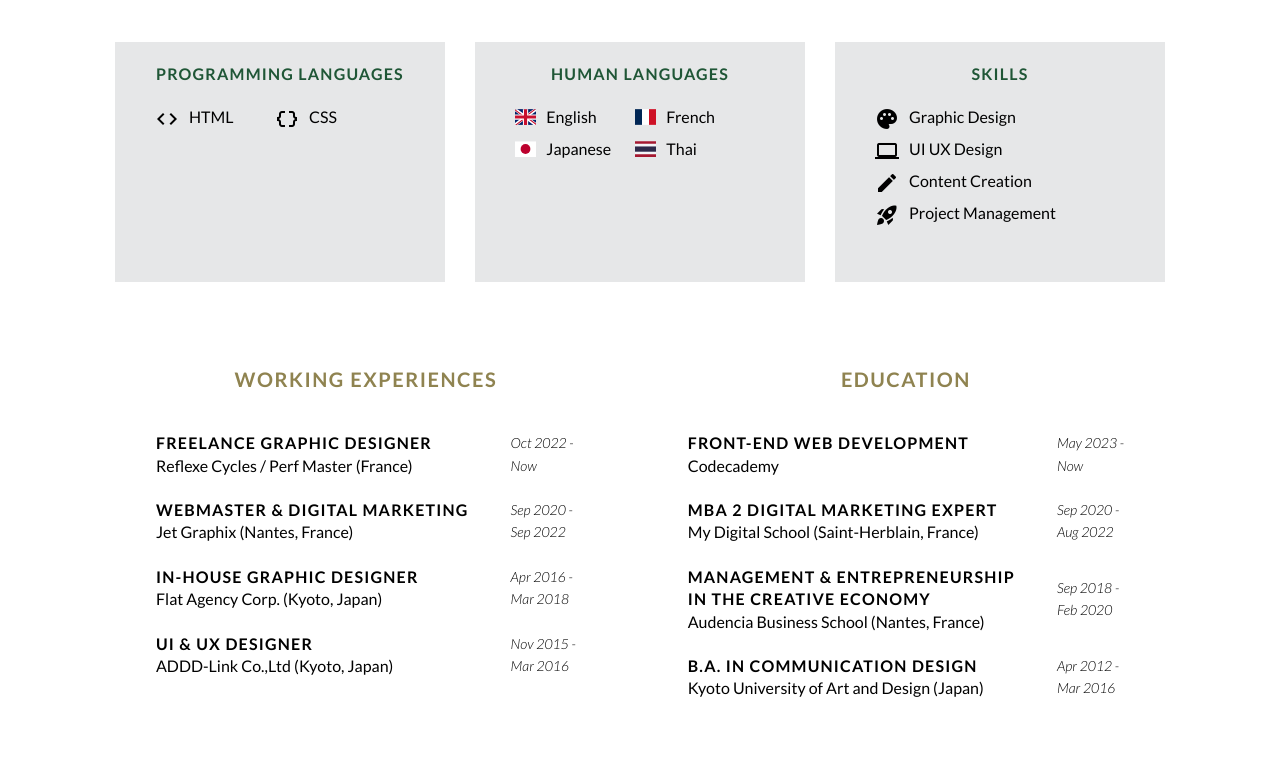
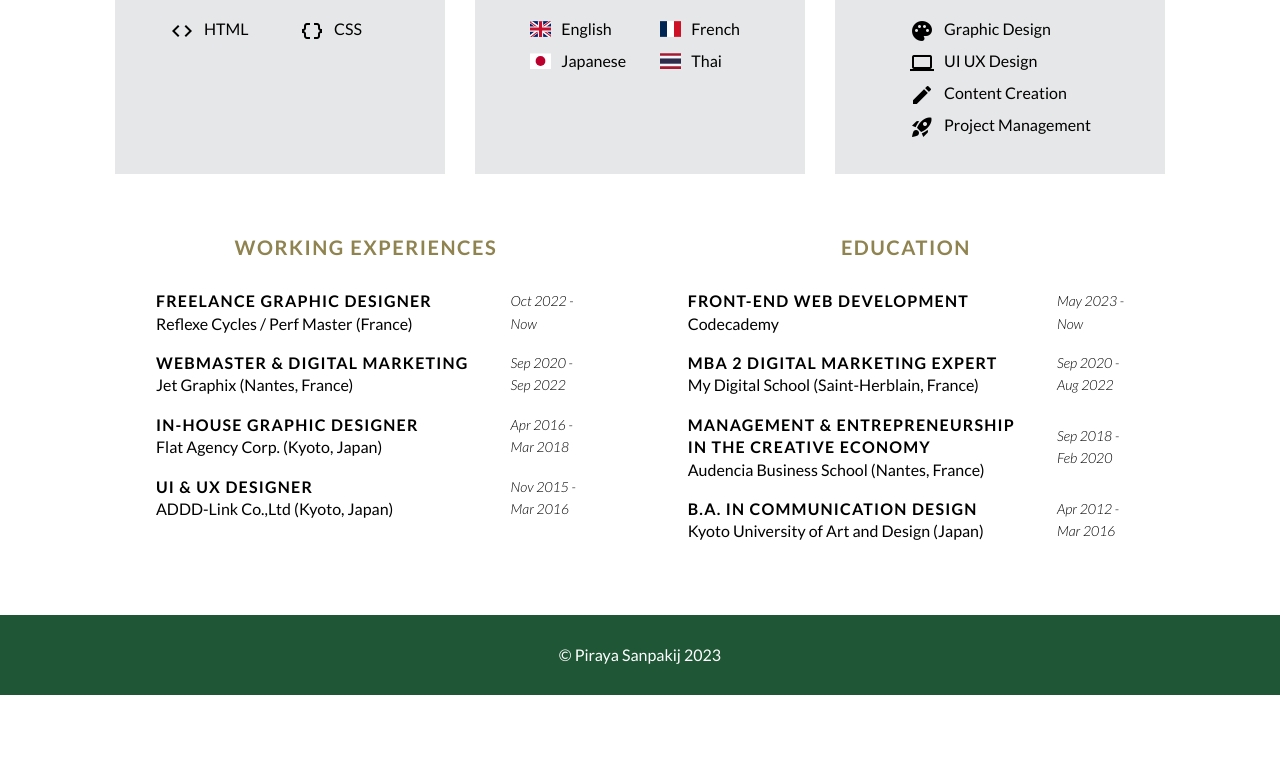
Before and after one commit to Piraya99/resume, a plain HTML site: page index.html in a window 1280 px wide. Shown: the part 417-1183 px from the top of the page. After the commit the page ends 1112 px from the top, so only its background shows below. Drawn offline with nearby package versions, Linux system fonts and the light colour scheme.

Commit message:
Add footer

```diff
--- a/css/style.css
+++ b/css/style.css
@@ -12,15 +12,12 @@ html {
 }
 
 body {
-  max-width: 1200px;
-  margin: auto;
   font-family: 'Lato', sans-serif;
-  background-color: var(--background-color);
   line-height: 1.4em;
-  padding: 30px;
+  margin: 0;
 }
 
-p {
+#bio p {
   font-weight: 400;
   max-width: 60ch;
 }
@@ -53,8 +50,15 @@ nav a:visited {
   color: var(--main-beige);
 }
 
+main {
+  max-width: 1200px;
+  margin: auto;
+  background-color: var(--background-color);
+  padding: 0 30px;
+}
+
 div.greeting {
-  margin: 10px 20px 40px;
+  margin-bottom: 40px;
 }
 
 h1 {
@@ -128,7 +132,6 @@ ul {
 
 #bio {
     margin: 0 auto;
-    margin-bottom: 4%;
     display: flex;
     flex-flow: row wrap;
     justify-content: center;
@@ -169,7 +172,7 @@ strong {
 }
 
 .container {
-  margin: 2% auto;
+  margin: 0 auto;
   width: 90%;
   display: flex;
   flex-flow: row wrap;
@@ -178,30 +181,24 @@ strong {
 
 .box {
   margin-bottom: 20px;
-}
-
-.box.left, .box.center, .box.right {
   background-color: var(--main-lightgrey);
-  width: 280px;
   padding-bottom: 20px;
   display: inline-flex;
   flex-direction: column;
-  flex-grow: 1;
+  flex: 1 280px;
   margin: 0px 15px 30px;
+  padding: 0px 10px;
 }
 
-.box.left ul, .box.center ul {
-  display: inline-flex;
+
+.box.left ul, .box.center ul, .box.right ul {
+  display: flex;
   flex-flow: row wrap;
+  justify-content: center;
 }
 
 .box.left ul li, .box.center ul li {
-  width: 120px;
-}
-
-.box.right ul {
-  display: inline-flex;
-  flex-flow: row wrap;
+  width: 130px;
 }
 
 .box.right ul li {
@@ -210,14 +207,31 @@ strong {
 
 /* Table */
 
-th, td {
-  padding: 10px 20px;
+th {
+  padding: 10px 20px 5px;
+}
+
+td {
+  padding: 5px 20px 10px;
 }
 
 td.date {
   font-size: 14px;
   font-weight: 300;
   font-style: italic;
+}
+
+footer {
+  height: 80px;
+  margin-top: 60px;
+  background-color: var(--main-darkgreen);
+  display: flex;
+  justify-items: space-between;
+}
+
+footer p {
+  color: var(--background-color);
+  margin: auto;
 }
 
 /* Responsive */
@@ -243,7 +257,7 @@ td.date {
     align-items: center;
   }
   .box.left, .box.center, .box.right {
-    height: 220px;
+    height: 160px;
   }
 }
 
@@ -257,8 +271,9 @@ td.date {
   }
 
   img.profile {
-    margin-right: 0px;
+    margin: 10px 0 0;
   }
+
   .socialmedia {
     text-align: center;
   }
@@ -270,4 +285,19 @@ td.date {
     font-size: 1.5em;
     letter-spacing: 0.05em;
   }
+
+  .box {
+    margin: 0 0 15px;
+  }
+
+  .box.right {
+    height: 220px;
+  }
+
 }
+
+@media only screen and  (max-width: 375px) {
+  .box.left, .box.center, .box.right {
+    height: 200px;
+  }
+}
--- a/index.html
+++ b/index.html
@@ -32,7 +32,9 @@
 				<li title='Coming Soon!'>Portfolio</li>
 			</ul>
 		</nav>
+	</header>
 
+	<main>
 		<!-- Bio -->
 		<section id="bio">
 			<div class="profilephoto">
@@ -72,9 +74,7 @@
 				</div>
 			</div>
 		</section>
-	</header>
 
-	<main>
 		<section id="feature">
 			<div class="container">
 				<!-- Programming Languages -->
@@ -198,5 +198,9 @@
 				</div>
 			</div>
 		</section>
+	</main>
+	<footer>
+		<p>&copy; Piraya Sanpakij 2023</p>
+	</footer>
 </body>
 </html>
```
